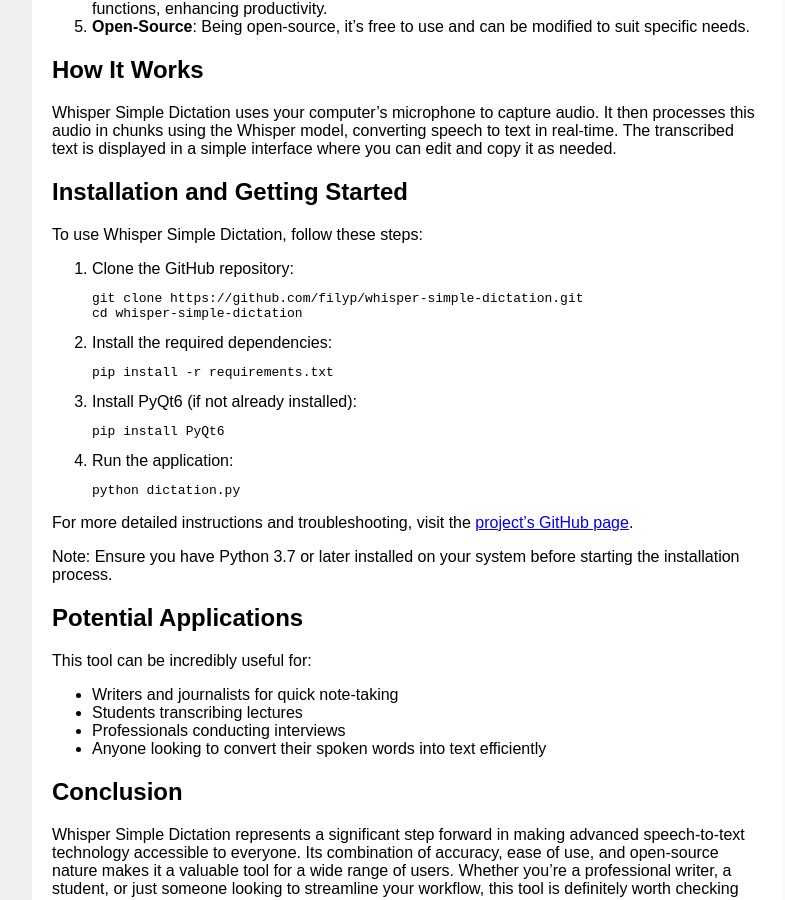
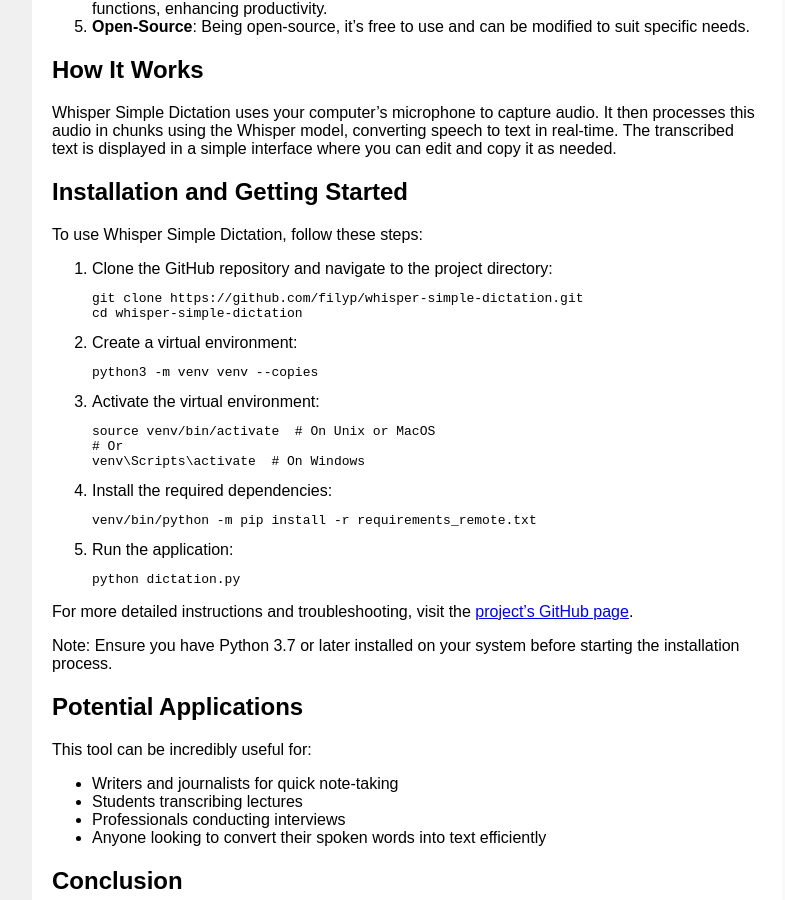
Before and after one commit to guidov/guidov.github.io, a Jekyll site: the page built from _posts/2024-09-16-whisper-simple-dictation-tool.md, in a window 1280 px wide and 900 px high, scrolled down 549 px. Shown: the whole window, without its empty margins (208-993 px from the left). Built offline with Jekyll 4.4.1, drawn with Linux system fonts in a browser that asks for light colours.

Commit message:
feat: Add installation instructions for virtual environment and remote dependencies

````diff
--- a/_posts/2024-09-16-whisper-simple-dictation-tool.md
+++ b/_posts/2024-09-16-whisper-simple-dictation-tool.md
@@ -25,23 +25,30 @@ Whisper Simple Dictation uses your computer's microphone to capture audio. It th
 
 To use Whisper Simple Dictation, follow these steps:
 
-1. Clone the GitHub repository:
+1. Clone the GitHub repository and navigate to the project directory:
    ```bash
    git clone https://github.com/filyp/whisper-simple-dictation.git
    cd whisper-simple-dictation
    ```
 
-2. Install the required dependencies:
+2. Create a virtual environment:
    ```bash
-   pip install -r requirements.txt
+   python3 -m venv venv --copies
    ```
 
-3. Install PyQt6 (if not already installed):
+3. Activate the virtual environment:
    ```bash
-   pip install PyQt6
+   source venv/bin/activate  # On Unix or MacOS
+   # Or
+   venv\Scripts\activate  # On Windows
    ```
 
-4. Run the application:
+4. Install the required dependencies:
+   ```bash
+   venv/bin/python -m pip install -r requirements_remote.txt
+   ```
+
+5. Run the application:
    ```bash
    python dictation.py
    ```
````
